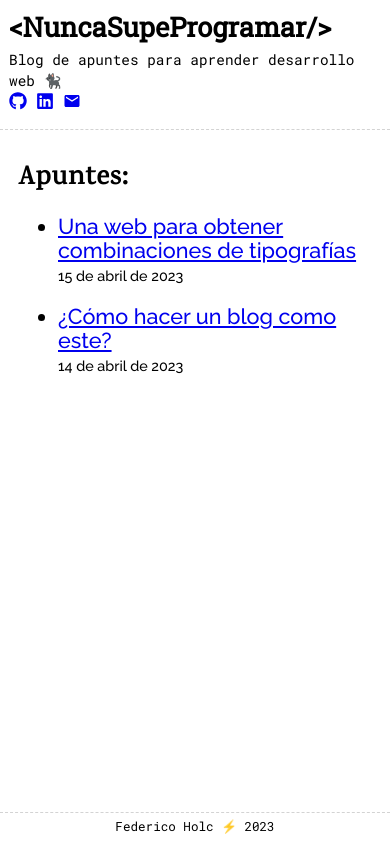
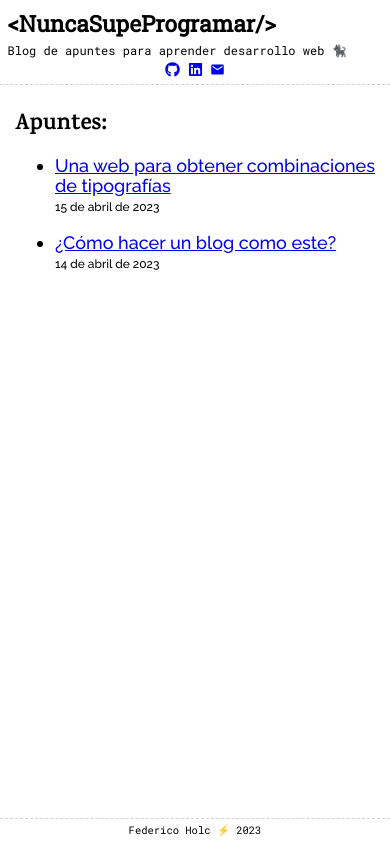
Before and after one commit to fedeholc/NuncaSupeProgramar-v0.1, a Next.js app: page / in a window 390 px wide. Built offline with nearby package versions, Linux system fonts and the light colour scheme.

Commit message:
add css mediaqueries

```diff
--- a/components/navbar.module.css
+++ b/components/navbar.module.css
@@ -12,4 +12,19 @@
    display: flex;
    flex-direction: row;
    gap: 0.5rem;
+
  }
+
+
+ @media only screen and (max-width: 550px) {
+
+   .navbar__icons {
+     width: 100%;
+     justify-content: center;
+     margin-top: 0.2rem;
+   }
+
+   .navbar__icons a {
+     height: 1rem;
+   }
+ }
--- a/pages/index.js
+++ b/pages/index.js
@@ -1,4 +1,5 @@
 // TODO: poner una searchbar
+// TODO: mediaqueries, en el tel los iconos de rss tienen que ir a la derecha (ver de hacerlo con grid areas como en el video de wes), y también cambiar el tamaño de letra, queda muy grande los títulos y el texto del post.
 
 import Head from "next/head";
 import Layout, { siteTitle } from "../components/layout";
--- a/styles/globals.css
+++ b/styles/globals.css
@@ -8,6 +8,7 @@ body {
   margin: 0;
   height: 100%;
   font-size: 18px;
+  min-width: 360px;
 }
 
 body {
@@ -118,3 +119,11 @@ font-family: 'Raleway',
 sans-serif;
 font-family: 'Roboto Slab',
 serif; */
+
+@media only screen and (max-width: 550px) {
+
+  html,
+  body {
+    font-size: 15px;
+  }
+}
```
Lines whose indentation alone changed are shown as unchanged.
